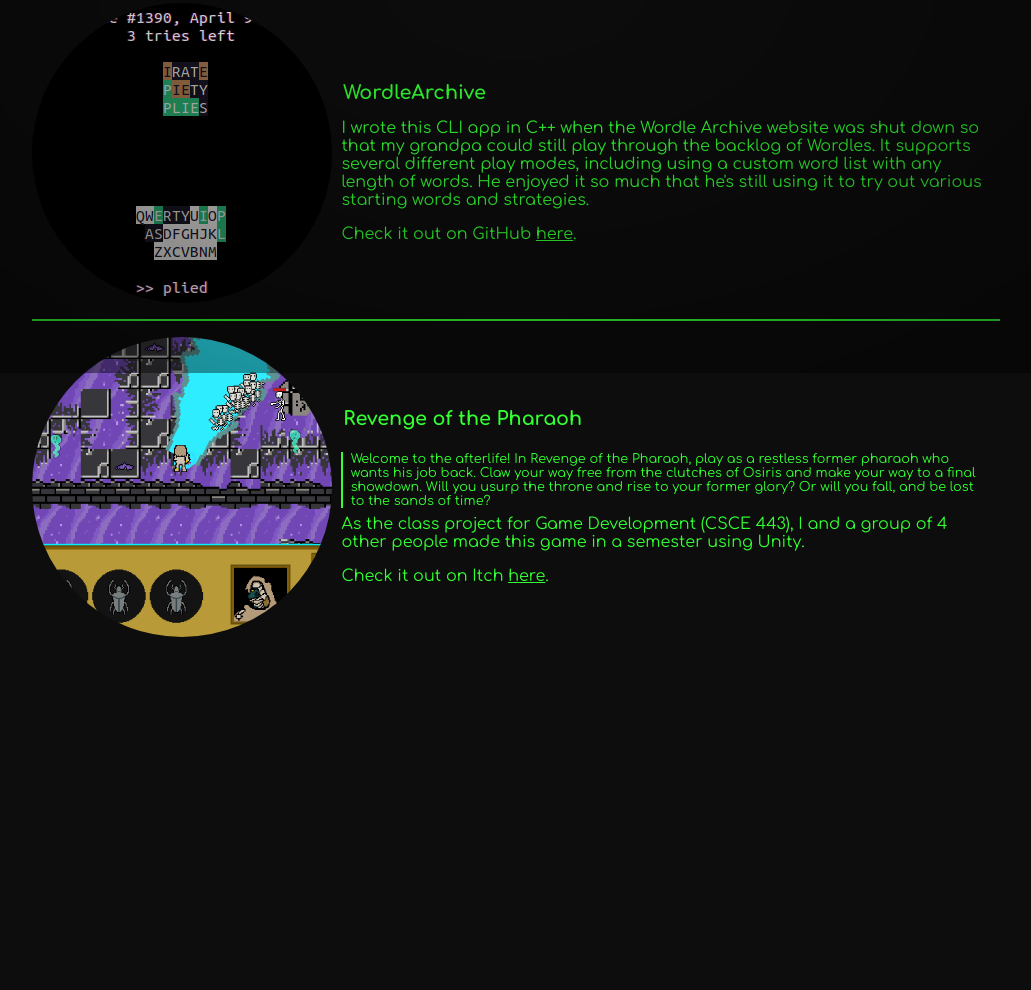
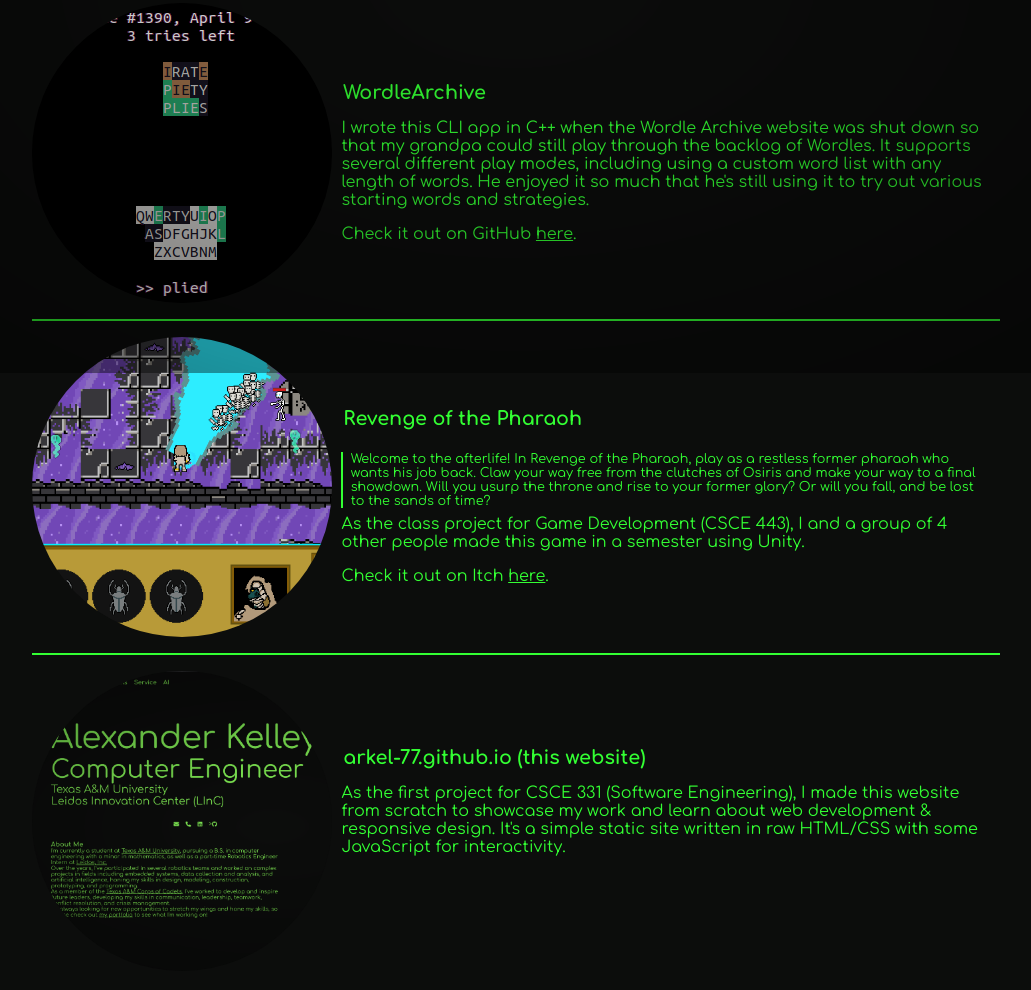
Before and after one commit to arkel-77/arkel-77.github.io, a plain HTML site: page public/portfolio.html in a window 1280 px wide. Shown: the part 427-1417 px from the top of the page, without its empty margins (124-1155 px from the left). Before the commit the page ends 1096 px from the top, so only its background shows below. Drawn offline with Linux system fonts and the light colour scheme.

Commit message:
add website to portfolio

```diff
--- a/public/portfolio.html
+++ b/public/portfolio.html
@@ -173,6 +173,24 @@
                 >.
               </p>
             </li>
+            <li class="card">
+              <a href="https://arkel-77.github.io" class="card-cover">
+                <img
+                  src="files/website-screenshot.png"
+                  aria-label="A screenshot of this website's home page"
+                />
+              </a>
+              <h2 class="card-header">arkel-77.github.io (this website)</h2>
+              <div class="card-content textbox">
+                <p>
+                  As the first project for CSCE 331 (Software Engineering), I
+                  made this website from scratch to showcase my work and learn
+                  about web development & responsive design. It's a simple
+                  static site written in raw HTML/CSS with some JavaScript for
+                  interactivity.
+                </p>
+              </div>
+            </li>
           </ul>
         </div>
       </div>
```
Also changed, not shown: public/files/website-screenshot.png (added).
